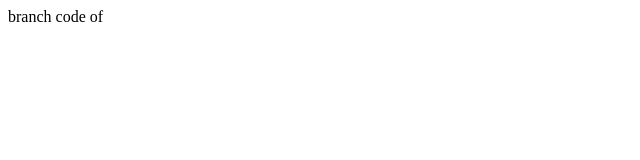
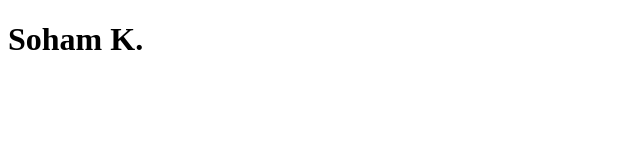
Before and after one commit to Aditya1112004/collab, a plain HTML site: page Sohamk.html in a window 1280 px wide. Shown: the whole page, without its empty margins (0-640 px from the left). Drawn offline with Linux system fonts and the light colour scheme.

Commit message:
first commit

```diff
--- a/aditya.html
+++ b/Sohamk.html
@@ -8,9 +8,6 @@
 </head>
 
 <body>
-    branch code of <html>
-
-    </html>
+    <h1>Soham K.</h1>
 </body>
-
 </html>
```
